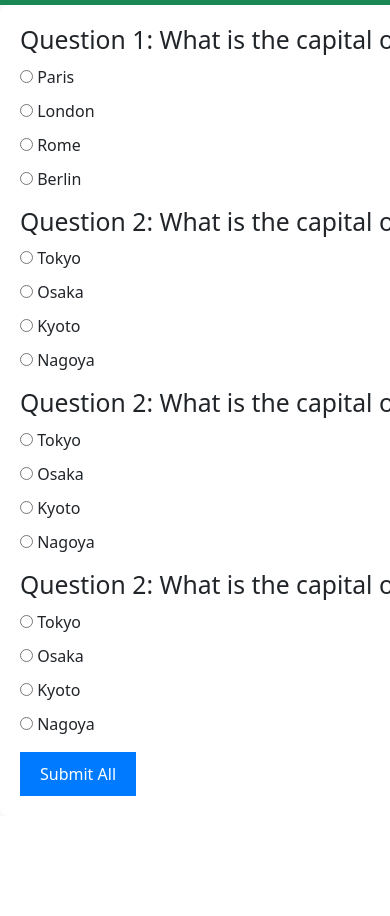
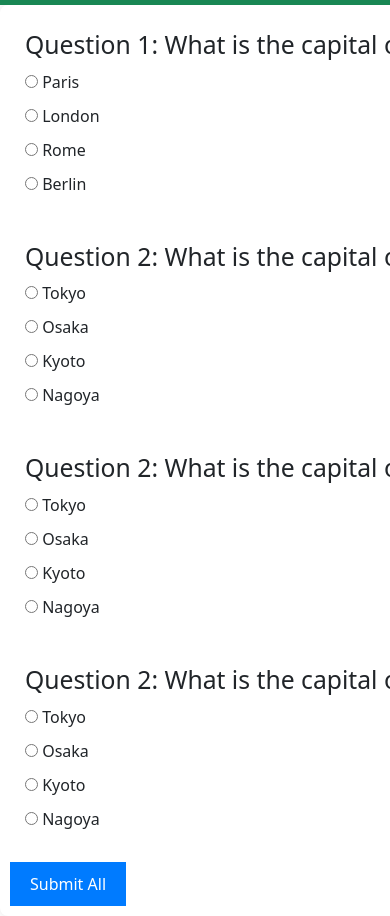
Before and after one commit to ZawishNawaz/mcqs-website, a plain HTML site: page index.html in a window 390 px wide. Shown: the part 51-967 px from the top of the page. Before the commit the page ends 867 px from the top, so only its background shows below. Drawn offline with nearby package versions, Linux system fonts and the light colour scheme.

Commit message:
Commit message

```diff
--- a/style.css
+++ b/style.css
@@ -50,4 +50,13 @@ button:hover {
     margin-top: 20px;
     font-weight: bold;
 }
+@media (max-width: 600px) {
+    .mcq-container {
+        padding: 10px;
+    }
+
+    .mcq {
+        padding: 15px;
+    }
+}
 /* mcqs style close */
```
